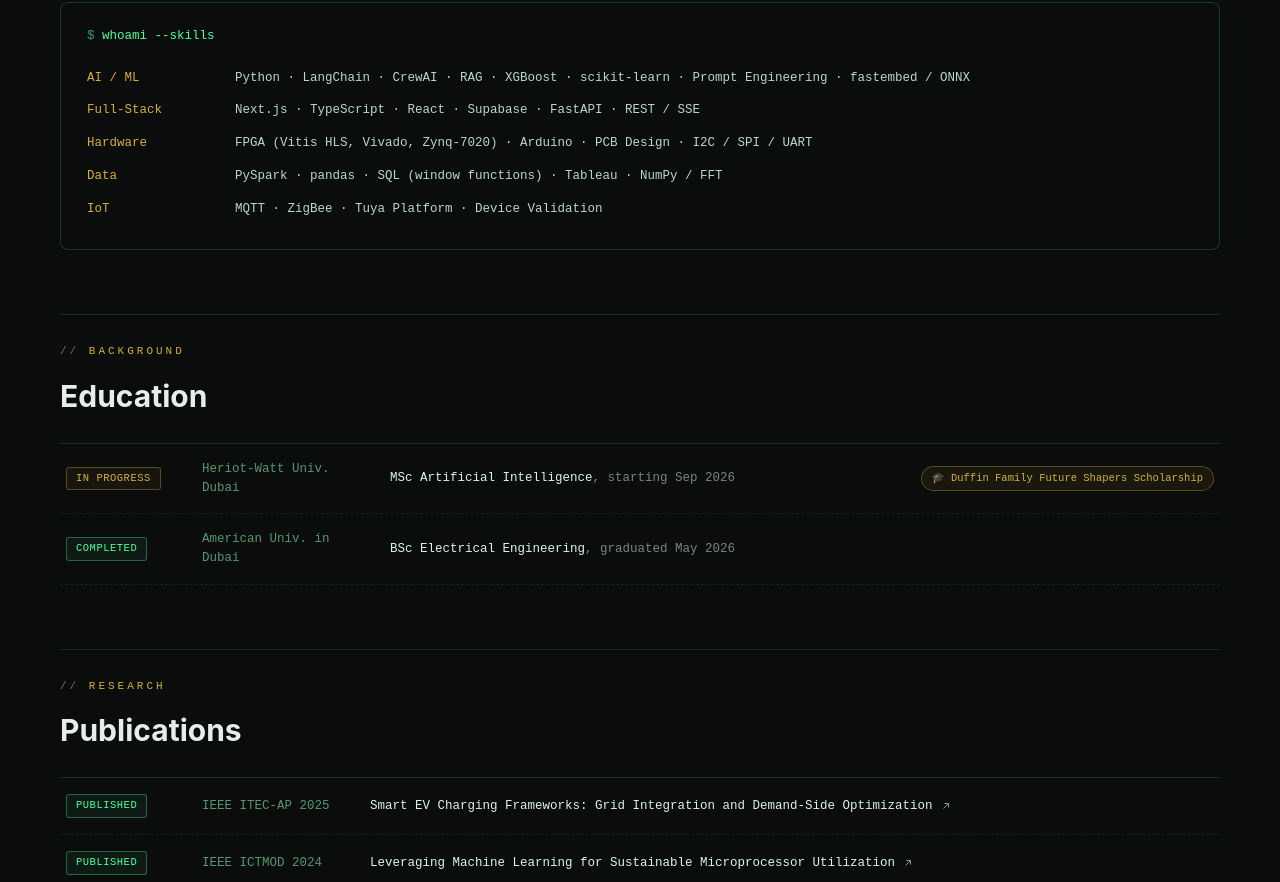
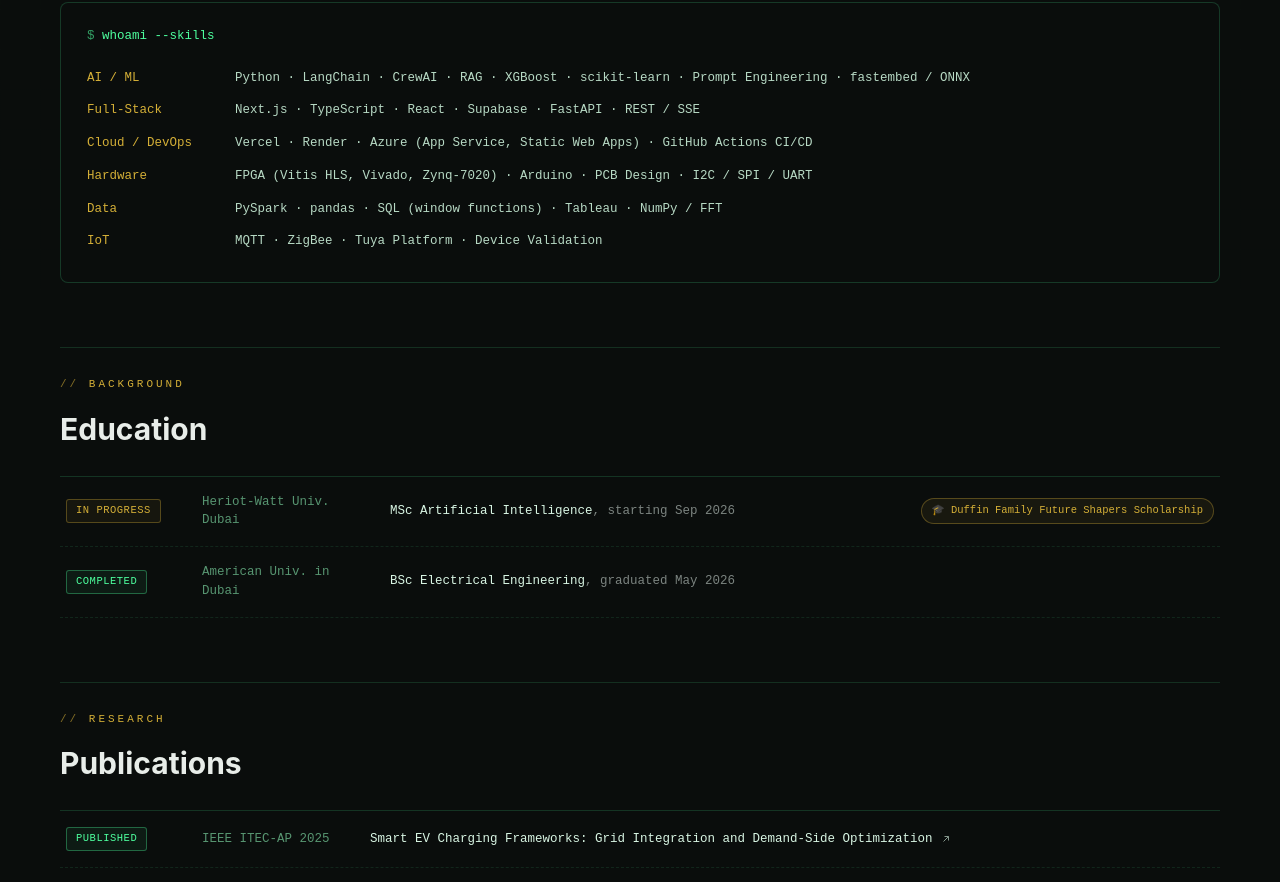
Before and after one commit to VikramVarkoor/Portfolio, a Next.js app: page / in a window 1280 px wide. Shown: the part 2607-3489 px from the top of the page. Built offline with nearby package versions, Linux system fonts and the light colour scheme.

Commit message:
Portfolio update 2026-09-14 16:05

```diff
--- a/src/app/data.ts
+++ b/src/app/data.ts
@@ -377,6 +377,7 @@
 export const skillsData = [
   { cat: 'AI / ML', items: 'Python · LangChain · CrewAI · RAG · XGBoost · scikit-learn · Prompt Engineering · fastembed / ONNX' },
   { cat: 'Full-Stack', items: 'Next.js · TypeScript · React · Supabase · FastAPI · REST / SSE' },
+  { cat: 'Cloud / DevOps', items: 'Vercel · Render · Azure (App Service, Static Web Apps) · GitHub Actions CI/CD' },
   { cat: 'Hardware', items: 'FPGA (Vitis HLS, Vivado, Zynq-7020) · Arduino · PCB Design · I2C / SPI / UART' },
   { cat: 'Data', items: 'PySpark · pandas · SQL (window functions) · Tableau · NumPy / FFT' },
   { cat: 'IoT', items: 'MQTT · ZigBee · Tuya Platform · Device Validation' },
```
